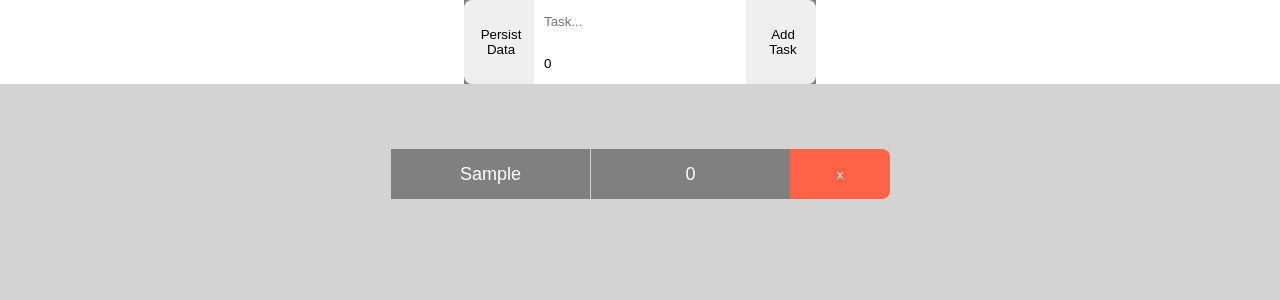
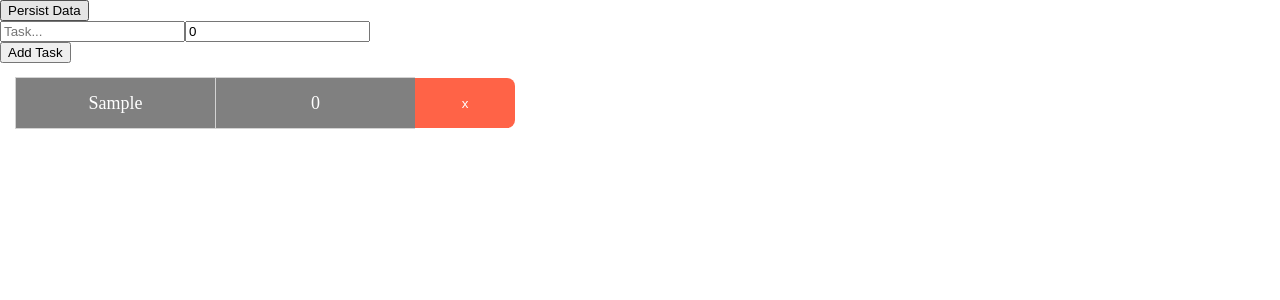
Before and after one commit to kkhairalla/todolist, a React (Create React App) app: page / in a window 1280 px wide. Both pictures are taken after typing "Sample" into the empty fields and a click on the button "Add Task". Shown: the top 300 px of the page. Built offline with nearby package versions, Linux system fonts and the light colour scheme.

Commit message:
Added styled Components

```diff
--- a/src/App.css
+++ b/src/App.css
@@ -2,98 +2,3 @@ body {
   margin: 0;
   padding: 0;
 }
-
-.App {
-  display: flex;
-  align-items: center;
-  flex-direction: column;
-  width: 100vw;
-  height: 100vh;
-  font-family: Arial, Helvetica, sans-serif;
-}
-
-.header {
-  flex: 25%;
-  background-color: gray;
-  width: 100%;
-  display: flex;
-  justify-content: center;
-  align-items: center;
-}
-
-.todoList {
-  flex: 75%;
-  width: 100%;
-  background-color: #d3d3d3;
-  display: flex;
-  align-items: center;
-  padding-top: 50px;
-  flex-direction: column;
-}
-
-.header .inputContainer {
-  display: flex;
-  flex-direction: column;
-}
-
-.header input {
-  width: 200px;
-  height: 40px;
-  border: none;
-  padding-left: 10px;
-}
-
-.header button {
-  width: 70px;
-  height: 84px;
-  border: none;
-  border-bottom-right-radius: 8px;
-  border-top-right-radius: 8px;
-  padding-left: 10px;
-  cursor: pointer;
-}
-
-.header .persistButton {
-  border-bottom-right-radius: 0;
-  border-top-right-radius: 0;
-  border-bottom-left-radius: 8px;
-  border-top-left-radius: 8px;
-}
-
-.task {
-  width: 500px;
-  height: 50px;
-  display: flex;
-  color: white;
-  margin: 15px;
-}
-
-.task .content {
-  flex: 80%;
-  height: 100%;
-  display: flex;
-  justify-content: center;
-  align-items: center;
-}
-
-.task .content span {
-  display: grid;
-  place-items: center;
-  border: 1px solid #d3d3d3;
-  width: 100%;
-  height: 100%;
-  font-size: 18px;
-  border-right: none;
-  background-color: gray;
-}
-
-.task button {
-  flex: 20%;
-  height: 100%;
-  border: none;
-  background-color: tomato;
-  border-top-right-radius: 8px;
-  border-bottom-right-radius: 8px;
-  color: white;
-  cursor: pointer;
-}
--- a/src/Components/TodoTask.tsx
+++ b/src/Components/TodoTask.tsx
@@ -1,26 +1,69 @@
 import React from 'react';
 import { Task } from '../interfaces';
+import styled from 'styled-components';
+
+const colors = {
+  red: 'tomato'
+};
 
 interface TodoTaskProps {
   task: Task;
   onCompleteTask(taskNameToDelete: string): void;
 }
 
+const DeleteCTA = styled.button`
+  flex: 20%;
+  height: 100%;
+  border: none;
+  background-color: ${colors.red};
+  border-top-right-radius: 8px;
+  border-bottom-right-radius: 8px;
+  color: white;
+  cursor: pointer;
+`;
+
+const Row = styled.div`
+  width: 500px;
+  height: 50px;
+  display: flex;
+  color: white;
+  margin: 15px;
+`;
+
+const Content = styled.div`
+  flex: 80%;
+  height: 100%;
+  display: flex;
+  justify-content: center;
+  align-items: center;
+`;
+
+const Cell = styled.span`
+  display: grid;
+  place-items: center;
+  border: 1px solid #d3d3d3;
+  width: 100%;
+  height: 100%;
+  font-size: 18px;
+  border-right: none;
+  background-color: gray;
+`;
+
 const TodoTask = ({ task, onCompleteTask }: TodoTaskProps) => {
   return (
-    <div className="task">
-      <div className="content">
-        <span>{task.taskName}</span>
-        <span>{task.priority}</span>
-      </div>
-      <button
+    <Row>
+      <Content>
+        <Cell>{task.taskName}</Cell>
+        <Cell>{task.priority}</Cell>
+      </Content>
+      <DeleteCTA
         onClick={() => {
           onCompleteTask(task.taskName);
         }}
       >
         x
-      </button>
-    </div>
+      </DeleteCTA>
+    </Row>
   );
 };
 
```
